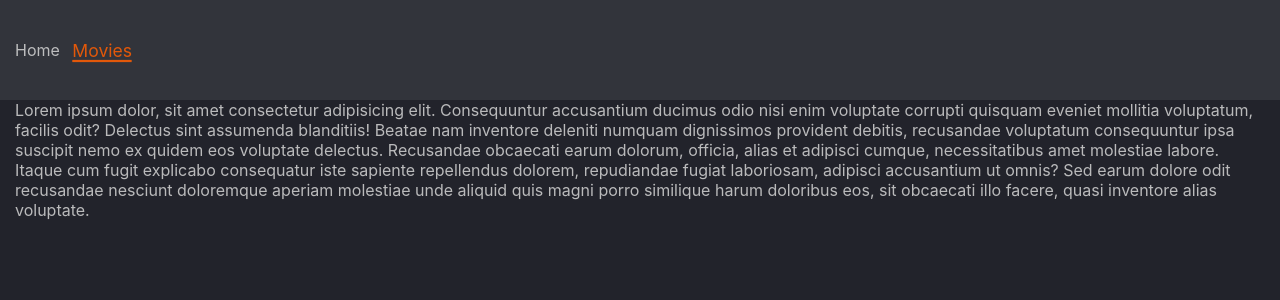
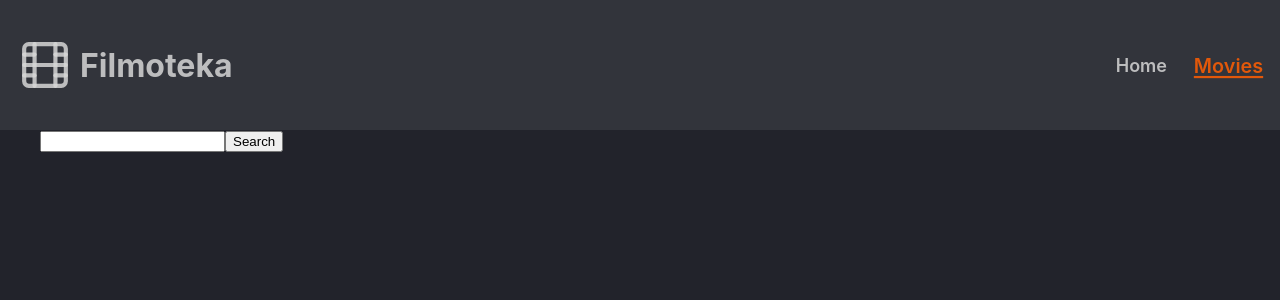
Before and after one commit to Vladislav-UZH/goit-react-hw-05-movies, a React (Create React App) app: page /goit-react-hw-05-movies/Movies in a window 1280 px wide. Shown: the top 300 px of the page. Built offline with nearby package versions, Linux system fonts and the light colour scheme.

Commit message:
add movies in week trend, add pages, add stylesm

```diff
--- a/package.json
+++ b/package.json
@@ -11,6 +11,7 @@
     "prop-types": "^15.8.1",
     "react": "^18.1.0",
     "react-dom": "^18.1.0",
+    "react-icons": "^4.7.1",
     "react-router-dom": "^6.8.0",
     "react-scripts": "5.0.1",
     "styled-components": "^5.3.6",
--- a/src/Pages/Home.jsx
+++ b/src/Pages/Home.jsx
@@ -2,6 +2,7 @@ import TrendingList from 'components/TrendingList';
 import { fetchApi } from 'Helpers/fetchApi';
 import { useEffect } from 'react';
 import { useState } from 'react';
+import { Main } from './Home.styled';
 
 export const Home = () => {
   const [movies, setMovies] = useState([]);
@@ -20,7 +21,7 @@ export const Home = () => {
 
   return (
     <>
-      <main>{movies.length && <TrendingList movies={movies} />}</main>
+      <Main>{movies.length && <TrendingList movies={movies} />}</Main>
     </>
   );
 };
--- /dev/null
+++ b/src/Pages/Home.styled.js
@@ -0,0 +1,5 @@
+import styled from 'styled-components';
+const Main = styled.main`
+  padding: 80px 0;
+`;
+export { Main };
--- /dev/null
+++ b/src/Pages/MovieDetails.jsx
@@ -0,0 +1,4 @@
+ const MovieDetails = () => {
+    return
+}
+export default MovieDetails
--- a/src/Pages/Movies.jsx
+++ b/src/Pages/Movies.jsx
@@ -1,20 +1,17 @@
+import { Container } from 'components/App/App.styled';
+
 export const Movies = () => {
   return (
     <main>
-      <p>
-        Lorem ipsum dolor, sit amet consectetur adipisicing elit. Consequuntur
-        accusantium ducimus odio nisi enim voluptate corrupti quisquam eveniet
-        mollitia voluptatum, facilis odit? Delectus sint assumenda blanditiis!
-        Beatae nam inventore deleniti numquam dignissimos provident debitis,
-        recusandae voluptatum consequuntur ipsa suscipit nemo ex quidem eos
-        voluptate delectus. Recusandae obcaecati earum dolorum, officia, alias
-        et adipisci cumque, necessitatibus amet molestiae labore. Itaque cum
-        fugit explicabo consequatur iste sapiente repellendus dolorem,
-        repudiandae fugiat laboriosam, adipisci accusantium ut omnis? Sed earum
-        dolore odit recusandae nesciunt doloremque aperiam molestiae unde
-        aliquid quis magni porro similique harum doloribus eos, sit obcaecati
-        illo facere, quasi inventore alias voluptate.
-      </p>
+      <Container>
+        <form>
+          <label>
+            <input type="text" />
+          </label>
+
+          <button>Search</button>
+        </form>
+      </Container>
     </main>
   );
 };
--- a/src/components/App/App.jsx
+++ b/src/components/App/App.jsx
@@ -1,16 +1,33 @@
+import { FiFilm } from 'react-icons/fi';
 import { Routes, Route } from 'react-router-dom';
 import { Home } from 'Pages/Home';
 import { Movies } from 'Pages/Movies';
-import { Container, Header, Nav, StyledLink } from './App.styled';
+import {
+  Container,
+  Header,
+  Nav,
+  StyledLink,
+  FlexWrapper,
+  LogoWrapper,
+  LogoLink,
+} from './App.styled';
 export const App = () => {
   return (
     <>
       <Header>
         <Container>
-          <Nav>
-            <StyledLink to="/">Home</StyledLink>
-            <StyledLink to="/Movies">Movies</StyledLink>
-          </Nav>
+          <FlexWrapper>
+            <LogoWrapper>
+              <LogoLink to="/">
+                <FiFilm size={50} />
+                <p>Filmoteka</p>
+              </LogoLink>
+            </LogoWrapper>
+            <Nav>
+              <StyledLink to="/">Home</StyledLink>
+              <StyledLink to="/Movies">Movies</StyledLink>
+            </Nav>
+          </FlexWrapper>
         </Container>
       </Header>
       <Container>
--- a/src/components/App/App.styled.jsx
+++ b/src/components/App/App.styled.js
@@ -5,22 +5,41 @@ const globalAnim = `
     cubic-bezier(.06,.57,.52,.97) ${delay}
 `;
 const Container = styled.div`
+  max-width: 1280px;
   margin: 0 auto;
-  padding: 0 15px;
+  padding: 0 20px;
 `;
 const Header = styled.header`
   padding: 40px 0;
   background-color: #32343b;
 `;
+const FlexWrapper = styled.div`
+  display: flex;
+  justify-content: center;
+  align-items: center;
+`;
+const LogoWrapper = styled.div`
+  margin-right: auto;
+`;
+const LogoLink = styled(NavLink)`
+  display: flex;
+  align-items: center;
+  gap: 10px;
+  user-select: none;
+  font-size: 32px;
+  font-weight: 700;
+`;
 const Nav = styled.nav`
   display: flex;
-  gap: 15px;
+  gap: 30px;
+  justify-content: flex-start;
 `;
 
 const StyledLink = styled(NavLink)`
   position: relative;
   display: block;
-
+  font-size: 18px;
+  font-weight: 600;
   transition: color ${globalAnim}, transform ${globalAnim};
 
   &::after {
@@ -49,7 +68,15 @@ const StyledLink = styled(NavLink)`
     color: #e2580a;
   }
 `;
-export { Container, Header, Nav, StyledLink };
+export {
+  Container,
+  Header,
+  Nav,
+  StyledLink,
+  FlexWrapper,
+  LogoWrapper,
+  LogoLink,
+};
 // 22232B
 // 32343B
 // DBD7D7
--- a/src/components/TrendingList/TrendingItem/TrendingItem.jsx
+++ b/src/components/TrendingList/TrendingItem/TrendingItem.jsx
@@ -1,9 +1,15 @@
+import { Item, Thumb, FilmWrapper, Title } from './TrendingItem.styled';
+
 const TrendingItem = ({ poster, title }) => {
   return (
-    <li>
-      <img src={`https://image.tmdb.org/t/p/w500/${poster}`} alt="" />
-      <p>{title}</p>
-    </li>
+    <Item>
+      <Thumb>
+        <img src={`https://image.tmdb.org/t/p/w400/${poster}`} alt="" />
+      </Thumb>
+      <FilmWrapper>
+        <Title>{title}</Title>
+      </FilmWrapper>
+    </Item>
   );
 };
 export default TrendingItem;
--- /dev/null
+++ b/src/components/TrendingList/TrendingItem/TrendingItem.styled.js
@@ -0,0 +1,21 @@
+import styled from 'styled-components';
+
+const Item = styled.li`
+  flex-basis: auto;
+`;
+const Thumb = styled.div`
+  margin: 0;
+  width: 365px;
+  height: 450px;
+`;
+const FilmWrapper = styled.div`
+  padding: 20px 20px;
+  border-radius: 0 0 10px 10px;
+  background-color: #32343b;
+`;
+const Title = styled.p`
+  font-size: 18px;
+  font-weight: 600;
+  color: #e2580a;
+`;
+export { Thumb, Item, FilmWrapper, Title };
--- a/src/components/TrendingList/TrendingList.jsx
+++ b/src/components/TrendingList/TrendingList.jsx
@@ -1,21 +1,14 @@
 import TrendingItem from './TrendingItem';
-
+import { List } from './TrendingList.styled';
 const TrendingList = ({ movies }) => {
   console.log(movies);
   return (
-    <ul
-      style={{
-        display: 'flex',
-        flexWrap: 'wrap',
-        justifyContent: 'center',
-        flexGrow: 1,
-      }}
-    >
+    <List>
       {' '}
       {movies.map(({ poster_path, id, overview, title }) => {
         return <TrendingItem key={id} poster={poster_path} title={title} />;
       })}
-    </ul>
+    </List>
   );
 };
 export default TrendingList;
--- /dev/null
+++ b/src/components/TrendingList/TrendingList.styled.js
@@ -0,0 +1,10 @@
+import styled from 'styled-components';
+
+const List = styled.ul`
+  display: flex;
+  flex-wrap: wrap;
+  column-gap: 20px;
+  row-gap: 40px;
+  justify-content: center;
+`;
+export { List };
--- a/src/index.css
+++ b/src/index.css
@@ -34,8 +34,9 @@ ol {
 
 img {
   display: block;
-  max-width: 100%;
-  height: auto;
+  width: 100%;
+  height: 100%;
+  object-fit: cover;
 }
 a {
   text-decoration: none;
```
Also changed, not shown: 1 other file (tests, documents, lock files or other folders).
